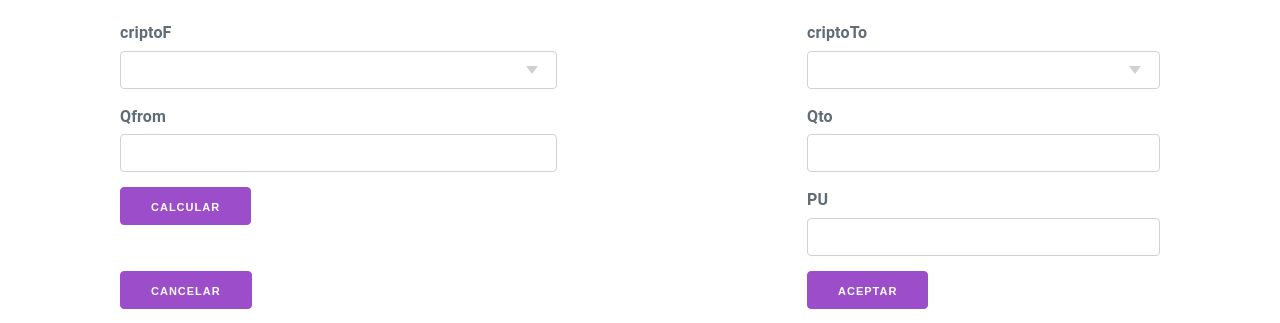
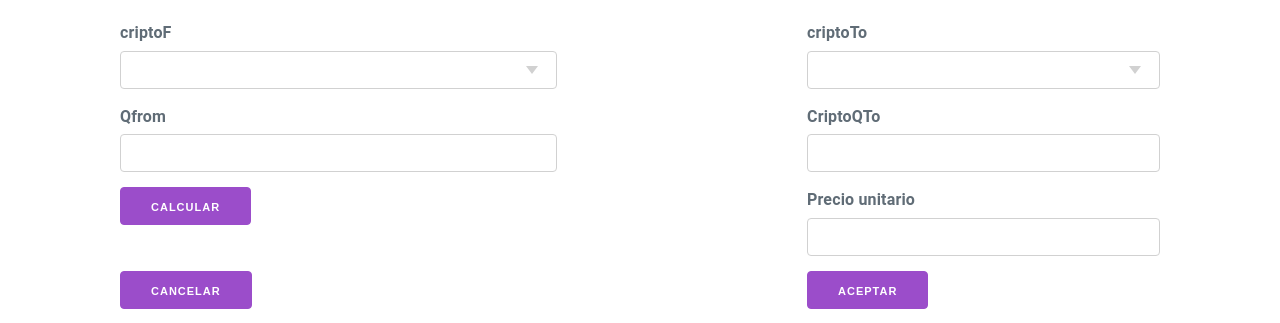
Before and after one commit to aidalaida/myCripto, a Flask app: page /purchase in a window 1280 px wide. Shown: the part 268-591 px from the top of the page. Run offline with Flask 2, Linux system fonts and the light colour scheme.

Commit message:
problema solucionado

```diff
--- a/myCripto/forms.py
+++ b/myCripto/forms.py
@@ -16,8 +16,8 @@ class criptosForm(FlaskForm):
     criptoF = SelectField("criptoF", choices=['','EUR', 'ETH', 'LTC', 'BNB', 'EOS', 'XLM', 'TRX', 'BTC', 'XRP', 'BCH', 'USDT', 'BSV', 'ADA'], validators = [DataRequired()])
     Qfrom = FloatField("Qfrom", validators = [DataRequired()])
     criptoTo = SelectField("criptoTo", choices=['','EUR', 'ETH', 'LTC', 'BNB', 'EOS', 'XLM', 'TRX', 'BTC', 'XRP', 'BCH', 'USDT', 'BSV', 'ADA'], validators = [DataRequired(), funcion_de_errores])
-    Qto = ("Qto")
-    PU = ("PU")
+    Qto = FloatField("CriptoQTo")
+    PU = FloatField("Precio unitario")
     calcular = SubmitField("Calcular")
     submit = SubmitField("Aceptar")
     cancelar = SubmitField("Cancelar")
--- a/myCripto/templates/comprar.html
+++ b/myCripto/templates/comprar.html
@@ -40,14 +40,13 @@
                     {% endfor %}
                 </div>
                 <div class = "four">
-                    <label for="Qto">Qto</label>
-                    <input disabled type="number" name="Qto" value="{{ Qto }}" >
+                    {{ form.Qto.label}}
+                    {{ form.Qto(readonly=True, value=cantidadTo) }}
 
                 </div>
                 <div class = "five">
-                    <label for="PU">PU</label>
-                    <input disabled type="number" name="PU" value="{{ PU }}" >
-
+                    {{ form.PU.label}}
+                    {{ form.PU(readonly=True, value=pu)}}
                 </div>
 
                 <div class="six">
--- a/myCripto/templates/inicio.html
+++ b/myCripto/templates/inicio.html
@@ -28,7 +28,6 @@
                         <td>{{movimiento.Qto}}</td>
 
 
-
                     </tr>
                     {% endfor %}
                     {% else %}
--- a/myCripto/views.py
+++ b/myCripto/views.py
@@ -1,3 +1,4 @@
+from os import putenv
 from flask_wtf import form
 from myCripto import app
 from flask import jsonify, render_template, request, redirect, url_for, flash
@@ -42,7 +43,7 @@ def comprar():
                     hora = datetime.now().strftime('%H:%M:%S')
 
 
-                    dbManager.modificaTablaSQL(query, [fecha, hora, formulario.criptoF.data, formulario.Qfrom.data, formulario.criptoTo.data])
+                    dbManager.modificaTablaSQL(query, [fecha, hora, formulario.criptoF.data, formulario.Qfrom.data, formulario.criptoTo.data, formulario.Qto.data])
 
 
                 except sqlite3.Error as el_error:
@@ -75,21 +76,25 @@ def comprar():
                 url = "https://pro-api.coinmarketcap.com/v1/tools/price-conversion?amount={}&symbol={}&convert={}&CMC_PRO_API_KEY=d6a12093-2975-407e-8c90-8b73b5be116a"
 
                 resultado = requests.get(url.format(Qfrom, criptoF, criptoTo))
-                if resultado.status_code != 200:
+                if resultado.status_code == 200:
+
+                    criptoMonedas = resultado.json()
+
+                    if criptoMonedas ["status"]["error_code"] != 0:
+                        flash("Error en la API: " + criptoMonedas["status"]["error_message"])
+                        return render_template('comprar.html', form = formulario)
+
+
+                    cantidadTo = criptoMonedas["data"]["quote"][criptoTo]["price"]
+                    formulario.Qto.data = cantidadTo
+                    pu = Qfrom / formulario.Qto.data
+                    formulario.PU.data = pu
+
+                    return render_template('comprar.html', form = formulario, cantidadTo = cantidadTo, pu=pu)
+
+                else:
                     flash("Error en el acceso a la API, intentarlo de nuevo más tarde")
                     return render_template('comprar.html', form = formulario)
-
-                criptoMonedas = resultado.json()
-
-                if criptoMonedas ["status"]["error_code"] != 0:
-                    flash("Error en la API: " + criptoMonedas["status"]["error_message"])
-                    return render_template('comprar.html', form = formulario)
-
-                cantidadTo = criptoMonedas["data"]["quote"][criptoTo]["price"]
-                pu = cantidadTo/Qfrom
-
-
-                return render_template('comprar.html', form = formulario, PU=pu, Qto = cantidadTo)
         else:
             return render_template('inicio.html')
 
```
Also changed, not shown: config_template.py (line endings or trailing spaces), readme.md.
